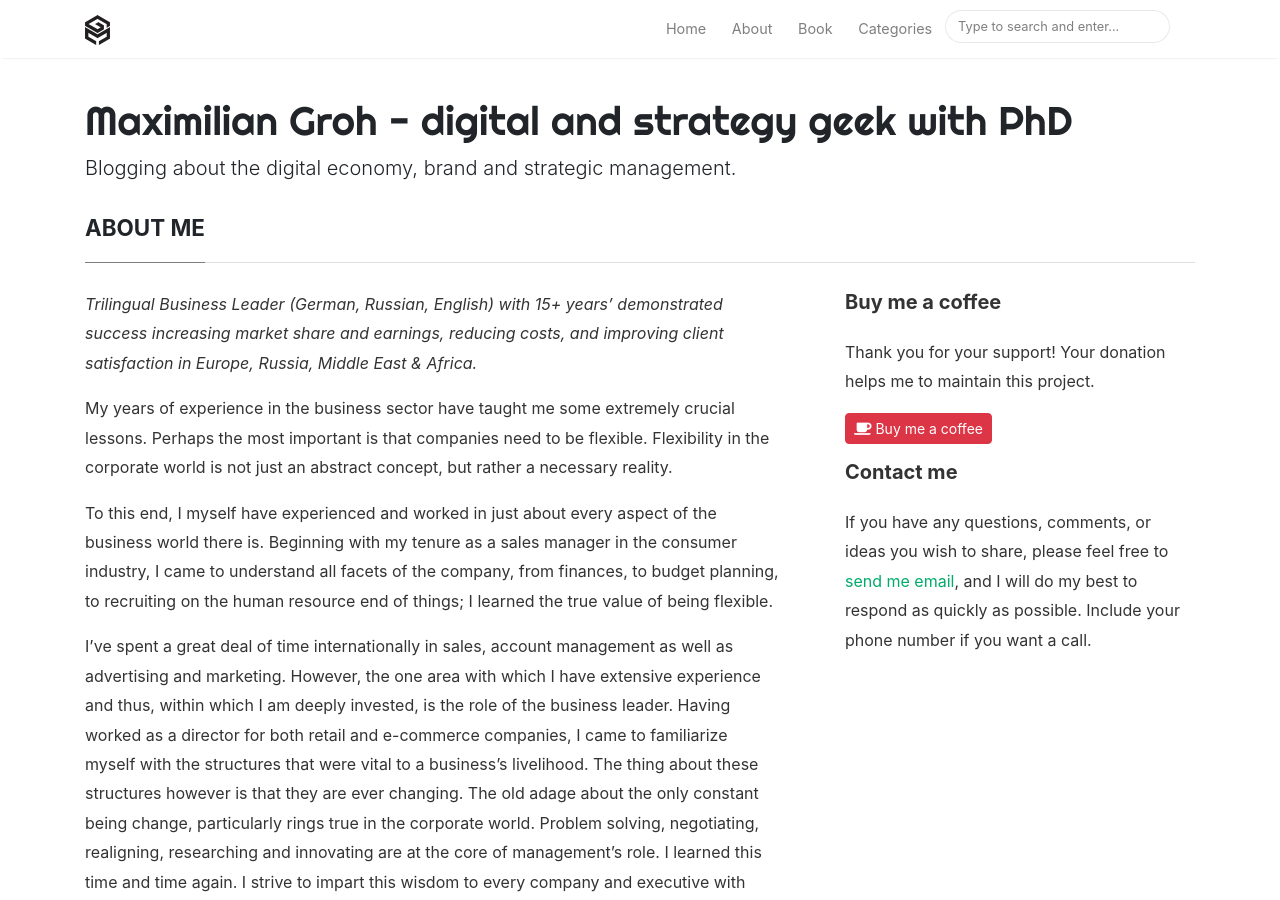
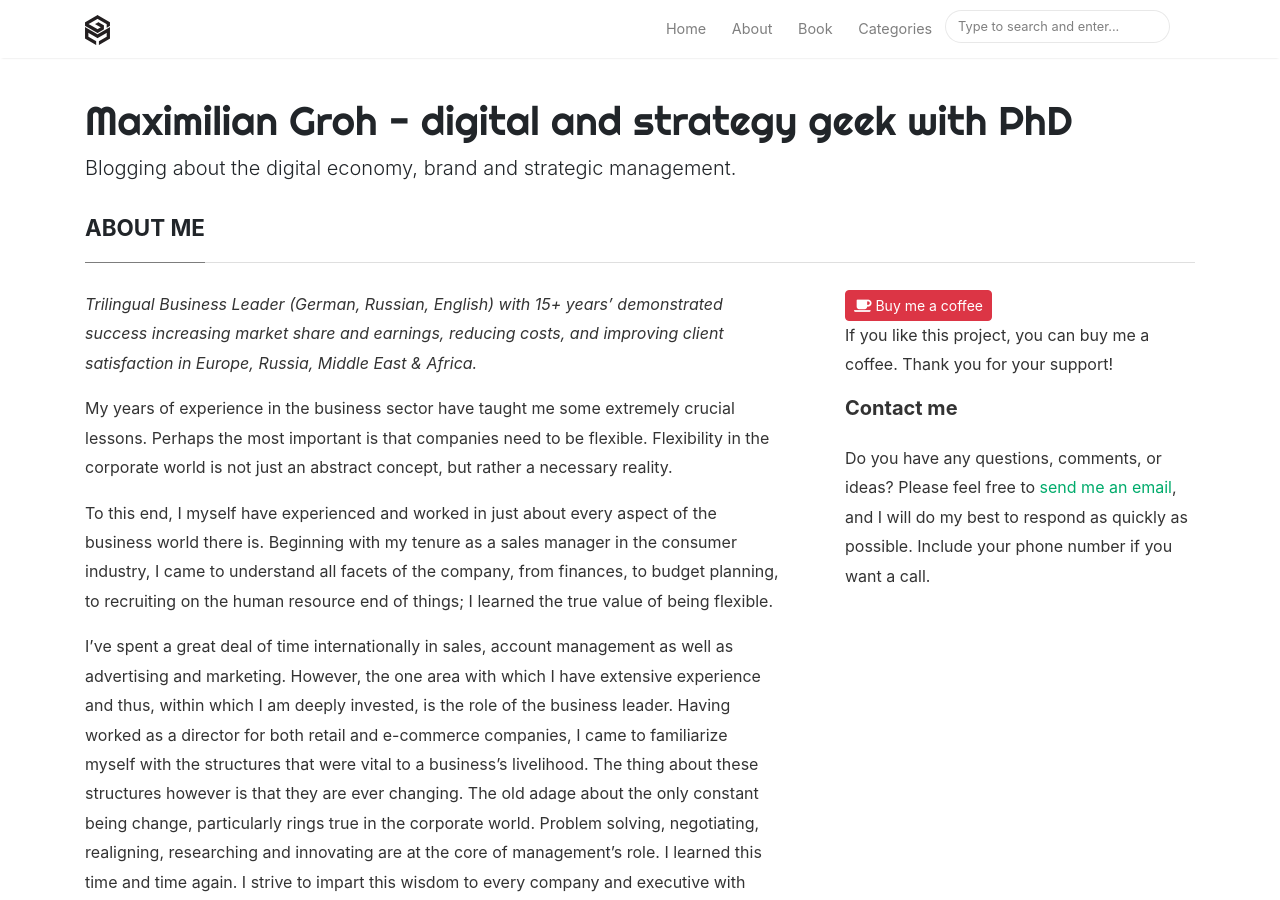
Before and after one commit to mgroheu/mgroh.github.io, a Jekyll site: the page built from _pages/about.md, in a window 1280 px wide and 900 px high. Built offline with Jekyll 4.4.1, drawn with Linux system fonts in a browser that asks for light colours; nearby versions of some CDN libraries; comment, search, counter and statistics services are not loaded.

Commit message:
Updated text

```diff
--- a/_pages/about.md
+++ b/_pages/about.md
@@ -84,15 +84,15 @@
 <div class="col-md-4">
 
 <div class="sticky-top sticky-top-80">
-<h5>Buy me a coffee</h5>
+<a class="btn btn-danger btn-sm rounded trackdonate" target="_blank" href="https://www.paypal.com/cgi-bin/webscr?cmd=_s-xclick&hosted_button_id=3X9DQD5RDUTUN&source=url"><span class="fa fa-coffee"></span> Buy me a coffee</a>
 
-<p>Thank you for your support! Your donation helps me to maintain this project.</p>
+<p>If you like this project, you can buy me a coffee. Thank you for your support!</p>
 
-<a class="btn btn-danger btn-sm rounded trackdonate" target="_blank" href="https://www.paypal.com/cgi-bin/webscr?cmd=_s-xclick&hosted_button_id=3X9DQD5RDUTUN&source=url"><span class="fa fa-coffee"></span> Buy me a coffee</a>
+
 <p></p>
 <p></p>
 <h5>Contact me</h5>
-<p>If you have any questions, comments, or ideas you wish to share, please feel free to <A HREF="#" onclick="d='mgroh.eu'; u='contact'; prompt('Copy address to clipboard',u+'@'+d); return false" title="Click here to send me email"> send me email</A>, and I will do my best to respond as quickly as possible. Include your phone number if you want a call.</p>
+<p>Do you have any questions, comments, or ideas? Please feel free to <a href="#" onclick="d='mgroh.eu'; u='contact'; prompt('Copy address to clipboard',u+'@'+d); return false" title="Click here to send me email"> send me an email</a>, and I will do my best to respond as quickly as possible. Include your phone number if you want a call.</p>
 
 </div>
 </div>
```
